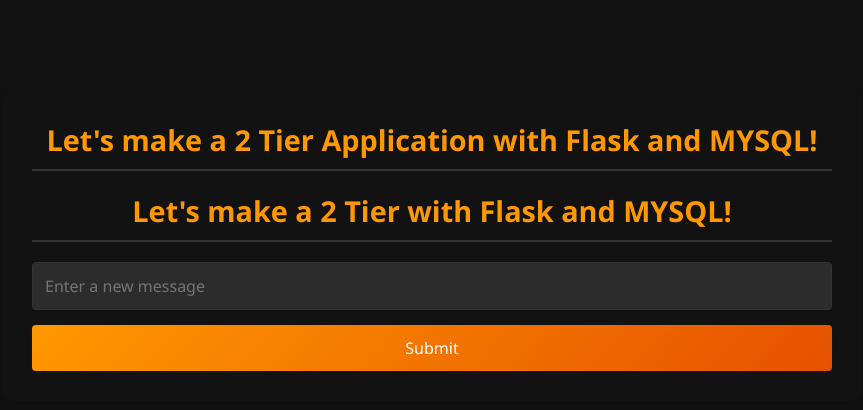
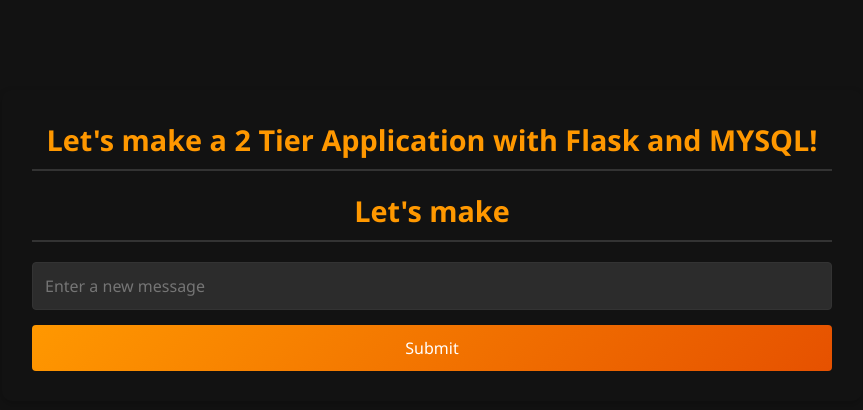
Before and after one commit to Latish-chaitanya/CICD-pipeline, a Flask app: page / in a window 1280 px wide. Shown: the part 155-565 px from the top of the page, without its empty margins (208-1071 px from the left). Run offline with Flask 2, Linux system fonts and the light colour scheme; data that the repository does not hold is empty; some libraries are stand-ins or nearby versions.

Commit message:
Update index.html

```diff
--- a/templates/index.html
+++ b/templates/index.html
@@ -120,7 +120,7 @@
 <body>
     <div class="container">
         <h1>Let's make a 2 Tier Application with Flask and MYSQL!</h1>
-        <h1>Let's make a 2 Tier  with Flask and MYSQL!</h1>
+        <h1>Let's make </h1>
 
         <div class="messages">
             {% for message in messages %}
```
